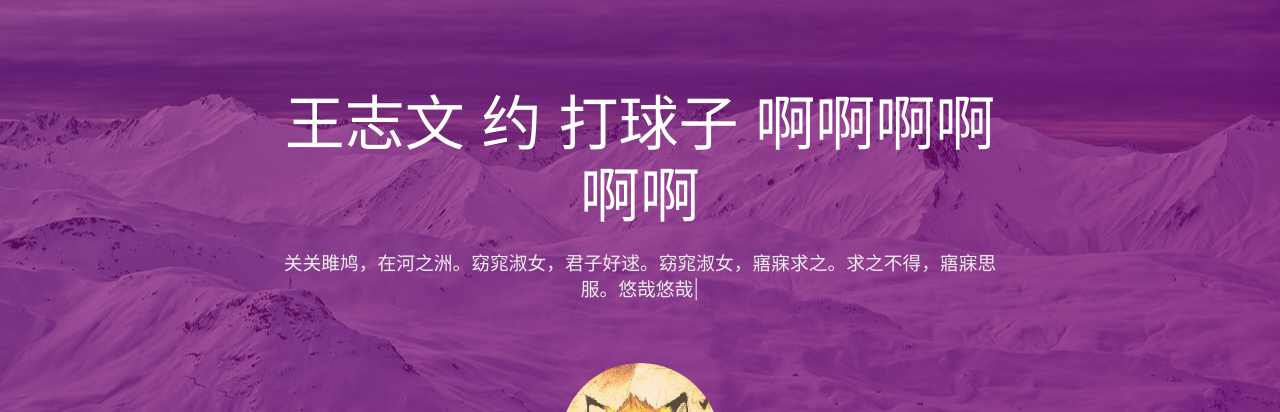
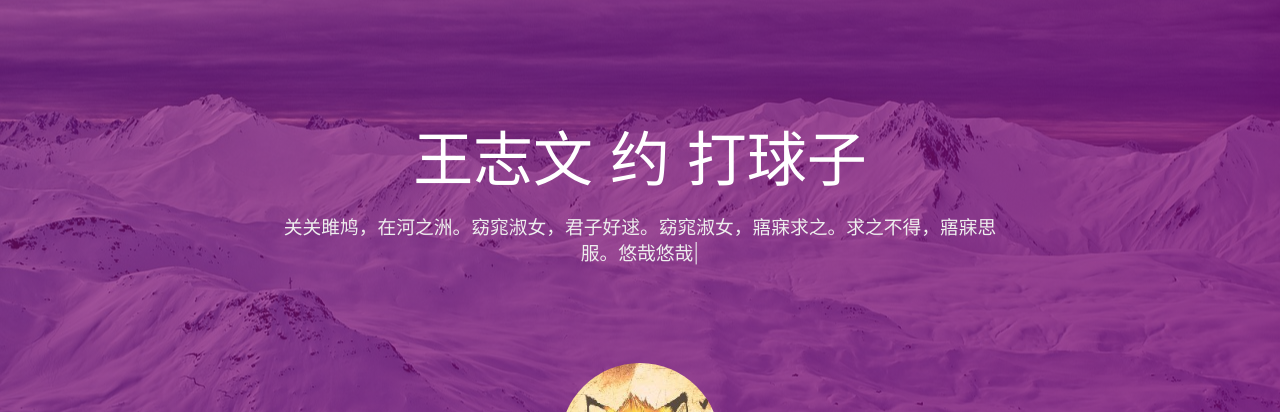
Before and after one commit to xpo0a/xpo0a.github.io, a plain HTML site: page about/index.html in a window 1280 px wide. Shown: the part 105-517 px from the top of the page. Drawn offline with nearby package versions, Linux system fonts and the light colour scheme; some packages are replaced by stand-ins of ours; no server answers; a script that the page names is missing.

Commit message:
Site updated: 2021-09-30 15:47:41

```diff
--- a/about/index.html
+++ b/about/index.html
@@ -299,7 +299,7 @@
         <div class="brand">
             <div class="title center-align">
 
-                王志文 约 打球子 啊啊啊啊啊啊
+                王志文 约 打球子
 
             </div>
 
```
Also changed, not shown: archives/2021/09/index.html (+1 -1 lines), archives/2021/index.html (+1 -1 lines), archives/index.html (+1 -1 lines), index.html (+1 -1 lines), tags/index.html (+1 -1 lines).
